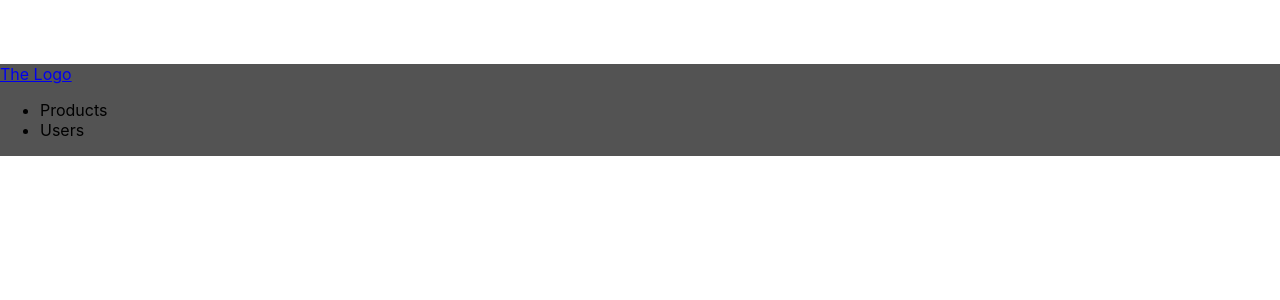
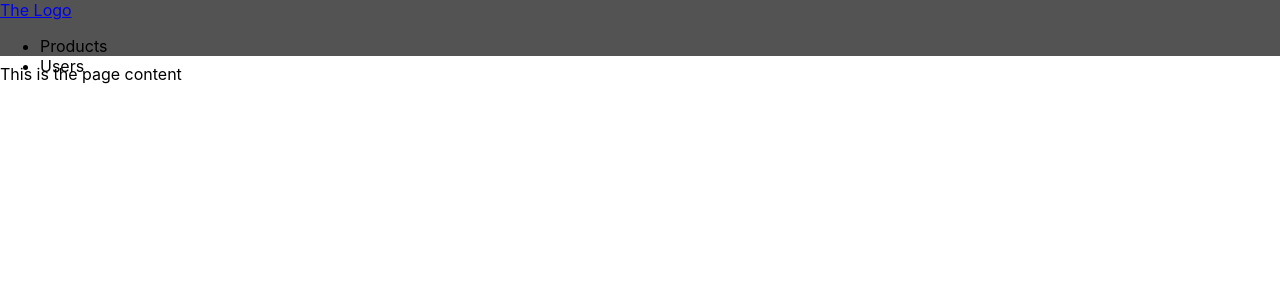
Before and after one commit to tariktabakovic/react-navigation-bar, a React (Create React App) app: page / in a window 1280 px wide. Shown: the top 300 px of the page. Built offline with nearby package versions, Linux system fonts and the light colour scheme.

Commit message:
modifies toolbar css

```diff
--- a/src/components/Toolbar/Toolbar.css
+++ b/src/components/Toolbar/Toolbar.css
@@ -1,5 +1,8 @@
 .toolbar{
     position: fixed;
+    top: 0;
+    left: 0;
     width: 100%;
-    background: #535353
+    background: #535353;
+    height: 56px;
 }
```
